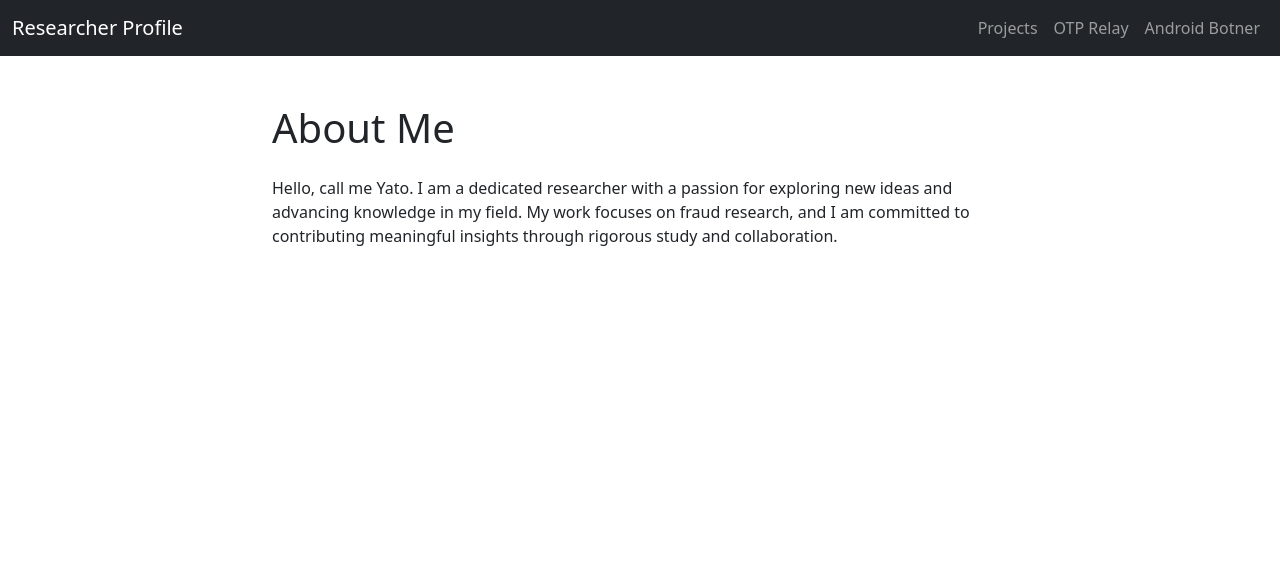
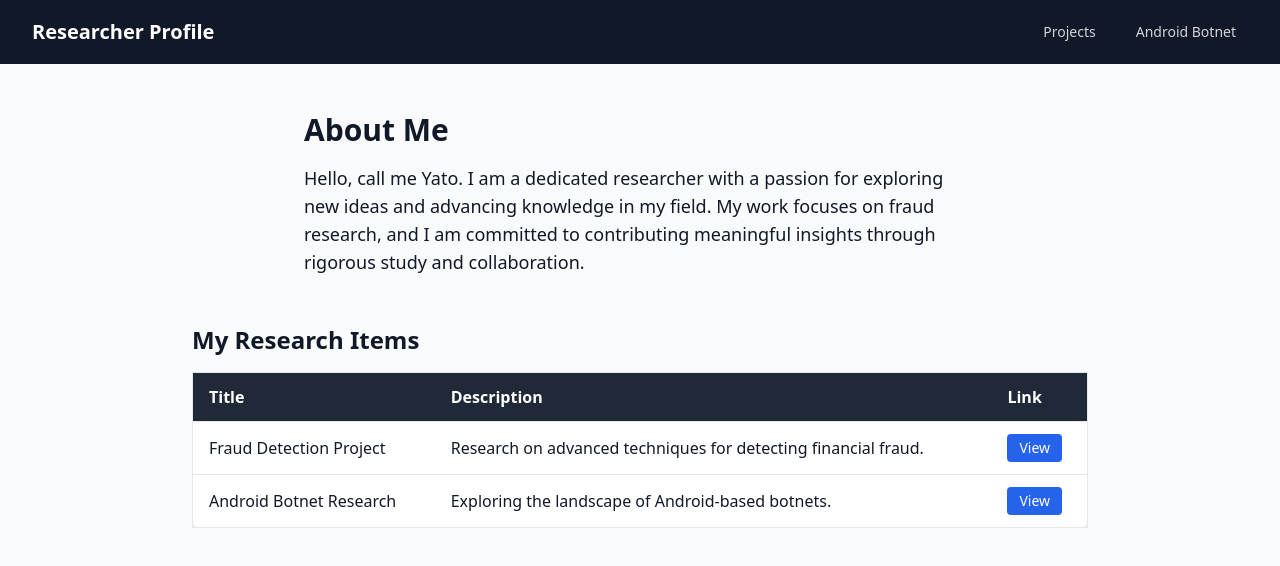
Before and after one commit to mmfahmi/mmfahmi.github.io, a plain HTML site: page index.html in a window 1280 px wide. Drawn offline with nearby package versions, Linux system fonts and the light colour scheme.

Commit message:
hide otp section for now

```diff
--- a/index.html
+++ b/index.html
@@ -4,45 +4,105 @@
     <meta charset="UTF-8">
     <title>Introduction as Researcher</title>
     <meta name="viewport" content="width=device-width, initial-scale=1">
-    <!-- Bootstrap CSS CDN -->
-    <link href="https://cdn.jsdelivr.net/npm/bootstrap@5.3.2/dist/css/bootstrap.min.css" rel="stylesheet">
+    <!-- Tailwind CSS CDN -->
+    <script src="https://cdn.tailwindcss.com"></script>
 </head>
-<body>
+<body class="bg-gray-50 text-gray-900">
     <!-- Top Navigation Bar -->
-    <nav class="navbar navbar-expand-lg navbar-dark bg-dark">
-        <div class="container-fluid">
-            <a class="navbar-brand" href="#">Researcher Profile</a>
-            <button class="navbar-toggler" type="button" data-bs-toggle="collapse" data-bs-target="#navbarNav">
-                <span class="navbar-toggler-icon"></span>
-            </button>
-            <div class="collapse navbar-collapse" id="navbarNav">
-                <ul class="navbar-nav ms-auto">
-                    <li class="nav-item">
-                        <a class="nav-link" href="dashboard.html">Projects</a>
-                    </li>
-                    <li class="nav-item">
-                        <a class="nav-link" href="otrelay.html">OTP Relay</a>
-                    </li>
-                    <li class="nav-item">
-                        <a class="nav-link" href="androidbotnet.html">Android Botner</a>
-                </ul>
+    <nav class="bg-gray-900">
+        <div class="max-w-7xl mx-auto px-4 sm:px-6 lg:px-8">
+            <div class="flex items-center justify-between h-16">
+                <div class="flex-shrink-0">
+                    <a class="text-white font-bold text-xl" href="#">Researcher Profile</a>
+                </div>
+                <div class="hidden md:flex space-x-4">
+                    <a class="text-gray-300 hover:text-white px-3 py-2 rounded-md text-sm font-medium" href="dashboard.html">Projects</a>
+                    <!-- hide the OTP Relay Analysis section for now -->
+                    <!-- <a class="text-gray-300 hover:text-white px-3 py-2 rounded-md text-sm font-medium" href="otrelay.html">OTP Relay</a> -->
+                    <a class="text-gray-300 hover:text-white px-3 py-2 rounded-md text-sm font-medium" href="androidbotnet.html">Android Botnet</a>
+                </div>
+                <!-- Mobile menu button -->
+                <div class="md:hidden">
+                    <button id="mobile-menu-btn" class="text-gray-400 hover:text-white focus:outline-none">
+                        <svg class="h-6 w-6" fill="none" stroke="currentColor" viewBox="0 0 24 24">
+                            <path stroke-linecap="round" stroke-linejoin="round" stroke-width="2"
+                                  d="M4 6h16M4 12h16M4 18h16"/>
+                        </svg>
+                    </button>
+                </div>
             </div>
+        </div>
+        <!-- Mobile menu -->
+        <div id="mobile-menu" class="md:hidden hidden px-2 pb-3 space-y-1 bg-gray-900">
+            <a class="block text-gray-300 hover:text-white px-3 py-2 rounded-md text-base font-medium" href="dashboard.html">Projects</a>
+            <!-- hide the OTP Relay Analysis section for now -->
+            <!-- <a class="block text-gray-300 hover:text-white px-3 py-2 rounded-md text-base font-medium" href="otrelay.html">OTP Relay</a> -->
+            <a class="block text-gray-300 hover:text-white px-3 py-2 rounded-md text-base font-medium" href="androidbotnet.html">Android Botnet</a>
         </div>
     </nav>
 
     <!-- Introduction Section -->
-    <div class="container mt-5">
-        <div class="row justify-content-center">
-            <div class="col-md-8">
-                <h1 class="mb-4">About Me</h1>
-                <p>
+    <div class="container mx-auto mt-12 px-4">
+        <div class="flex justify-center">
+            <div class="w-full max-w-2xl">
+                <h1 class="mb-4 text-3xl font-bold">About Me</h1>
+                <p class="text-lg">
                     Hello, call me Yato. I am a dedicated researcher with a passion for exploring new ideas and advancing knowledge in my field. My work focuses on fraud research, and I am committed to contributing meaningful insights through rigorous study and collaboration.
                 </p>
             </div>
         </div>
     </div>
 
-    <!-- Bootstrap JS Bundle CDN -->
-    <script src="https://cdn.jsdelivr.net/npm/bootstrap@5.3.2/dist/js/bootstrap.bundle.min.js"></script>
+    <div class="container mx-auto mt-12 px-4">
+        <div class="flex justify-center">
+            <div class="w-full max-w-4xl">
+                <h2 class="mb-4 text-2xl font-semibold">My Research Items</h2>
+                <div class="overflow-x-auto">
+                    <table class="min-w-full bg-white border border-gray-200 rounded-lg shadow">
+                        <thead>
+                            <tr class="bg-gray-800 text-white">
+                                <th class="py-3 px-4 text-left">Title</th>
+                                <th class="py-3 px-4 text-left">Description</th>
+                                <th class="py-3 px-4 text-left">Link</th>
+                            </tr>
+                        </thead>
+                        <tbody>
+                            <tr class="border-t border-gray-200">
+                                <td class="py-3 px-4">Fraud Detection Project</td>
+                                <td class="py-3 px-4">Research on advanced techniques for detecting financial fraud.</td>
+                                <td class="py-3 px-4">
+                                    <a href="fraud-detection.html" class="inline-block bg-blue-600 text-white px-3 py-1 rounded text-sm hover:bg-blue-700">View</a>
+                                </td>
+                            </tr>
+
+                            <!-- hide the OTP Relay Analysis section for now
+                            <tr class="border-t border-gray-200">
+                                <td class="py-3 px-4">OTP Relay Analysis</td>
+                                <td class="py-3 px-4">Study of OTP relay attacks and mitigation strategies.</td>
+                                <td class="py-3 px-4">
+                                    <a href="otrelay.html" class="inline-block bg-blue-600 text-white px-3 py-1 rounded text-sm hover:bg-blue-700">View</a>
+                                </td>
+                            </tr>
+                            -->
+                            <tr class="border-t border-gray-200">
+                                <td class="py-3 px-4">Android Botnet Research</td>
+                                <td class="py-3 px-4">Exploring the landscape of Android-based botnets.</td>
+                                <td class="py-3 px-4">
+                                    <a href="androidbotnet.html" class="inline-block bg-blue-600 text-white px-3 py-1 rounded text-sm hover:bg-blue-700">View</a>
+                                </td>
+                            </tr>
+                        </tbody>
+                    </table>
+                </div>
+            </div>
+        </div>
+    </div>
+    <script>
+        // Simple mobile menu toggle
+        document.getElementById('mobile-menu-btn').onclick = function() {
+            var menu = document.getElementById('mobile-menu');
+            menu.classList.toggle('hidden');
+        }
+    </script>
 </body>
 </html>
```
